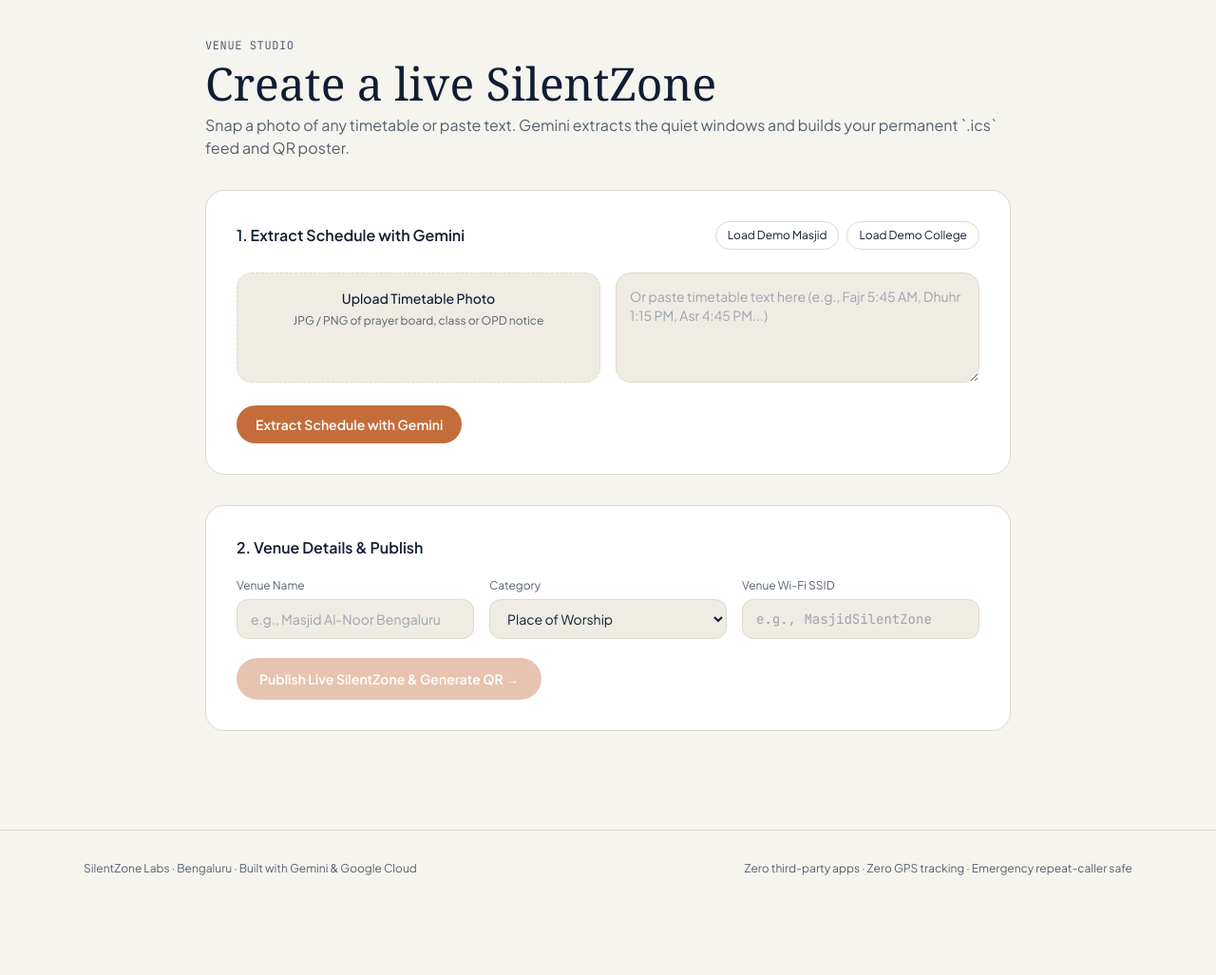
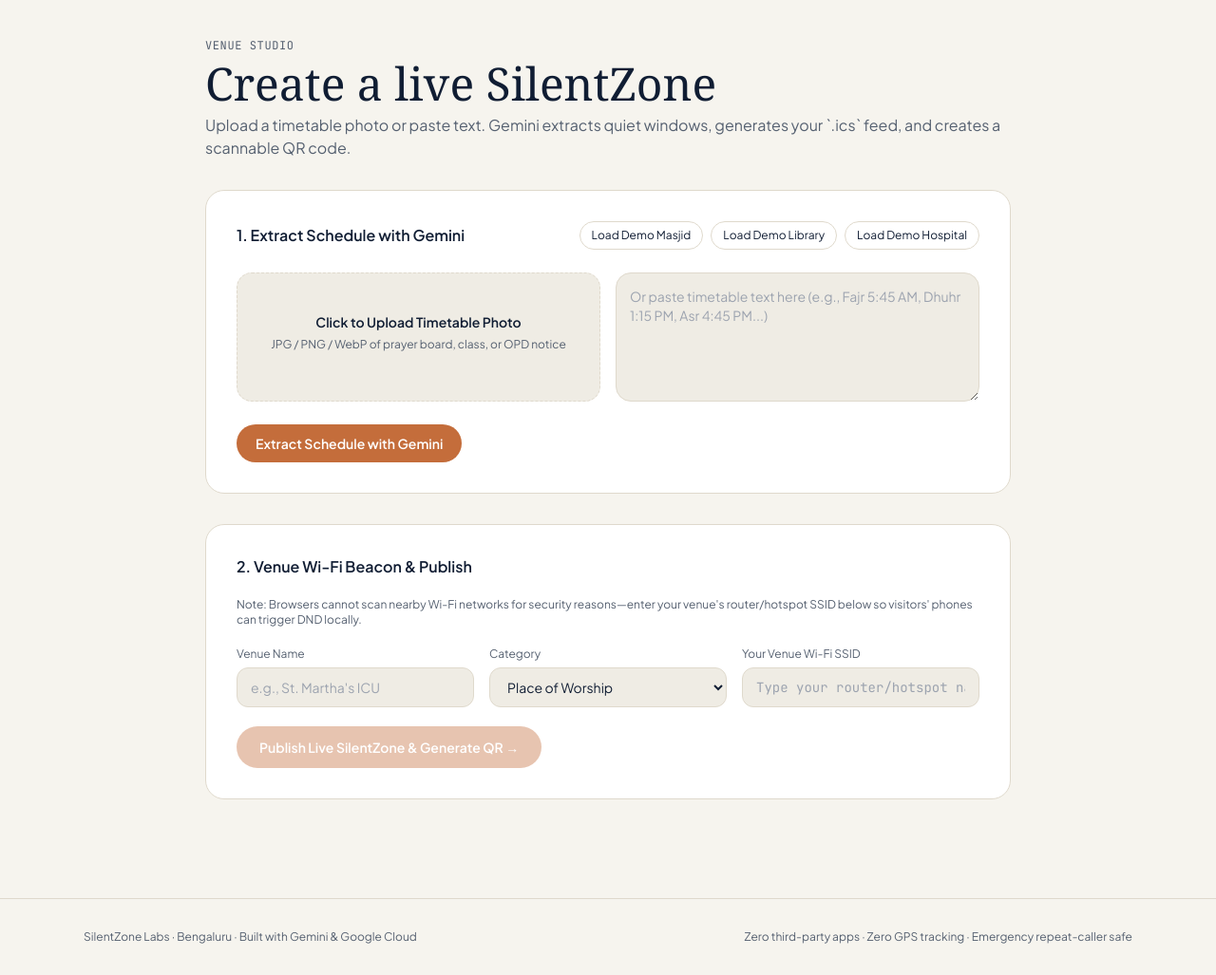
Before and after one commit to huntonigiri339-rgb/SilentZone, a FastAPI app: page /admin in a window 1280 px wide. Shown: the part 65-1092 px from the top of the page at 95% size. Before the commit the page ends 987 px from the top, so only its background shows below. Run offline with FastAPI, Linux system fonts and the light colour scheme; some libraries are stand-ins or nearby versions; some web fonts are replaced.

Commit message:
Add pre-seeded demo venues, HTTPS QR fix, OS detection, photo preview, and spotlight animations

```diff
--- a/app/main.py
+++ b/app/main.py
@@ -8,27 +8,96 @@ from app.gemini_service import parse_timetable, generate_setup_guide
 from app.ics_service import build_ics, generate_qr_data_uri
 from app.storage_service import save_venue, get_venue, get_ics, list_venues
 
-app = FastAPI(title="SilentZone", version="1.0.0")
+app = FastAPI(title="SilentZone", version="1.1.0")
 templates = Jinja2Templates(directory="app/templates")
 
 
-def _detect_device(ua: str) -> str:
+def _seed_demo_venues():
+    if list_venues():
+        return
+    demos = [
+        {
+            "venue_id": "masjid-al-noor-blr",
+            "name": "Masjid Al-Noor Bengaluru",
+            "category": "Place of Worship",
+            "ssid": "MasjidSilentZone",
+            "events": [
+                {"title": "Fajr Jamaat", "start_time": "05:45", "end_time": "06:05", "days": ["MO", "TU", "WE", "TH", "FR", "SA", "SU"], "notes": "Daily"},
+                {"title": "Dhuhr Jamaat", "start_time": "13:15", "end_time": "13:35", "days": ["MO", "TU", "WE", "TH", "SA", "SU"], "notes": "Daily"},
+                {"title": "Jumuah Khutbah & Prayer", "start_time": "13:15", "end_time": "14:00", "days": ["FR"], "notes": "Fridays"},
+                {"title": "Asr Jamaat", "start_time": "16:45", "end_time": "17:05", "days": ["MO", "TU", "WE", "TH", "FR", "SA", "SU"], "notes": "Daily"},
+                {"title": "Maghrib Jamaat", "start_time": "18:05", "end_time": "18:25", "days": ["MO", "TU", "WE", "TH", "FR", "SA", "SU"], "notes": "Daily"},
+                {"title": "Isha Jamaat", "start_time": "19:45", "end_time": "20:05", "days": ["MO", "TU", "WE", "TH", "FR", "SA", "SU"], "notes": "Daily"},
+            ],
+        },
+        {
+            "venue_id": "central-library-blr",
+            "name": "Central Engineering Library",
+            "category": "Library",
+            "ssid": "LibraryQuietZone",
+            "events": [
+                {"title": "Morning Study Block", "start_time": "09:00", "end_time": "12:30", "days": ["MO", "TU", "WE", "TH", "FR", "SA"], "notes": "Reading Hall"},
+                {"title": "Afternoon Focus Hours", "start_time": "14:00", "end_time": "17:30", "days": ["MO", "TU", "WE", "TH", "FR", "SA"], "notes": "Reading Hall"},
+            ],
+        },
+    ]
+    for d in demos:
+        ics = build_ics(d["name"], d["ssid"], d["events"])
+        save_venue(d, ics)
+
+
+@app.on_event("startup")
+async def startup_event():
+    _seed_demo_venues()
+
+
+def _external_base_url(request: Request) -> str:
+    proto = request.headers.get("x-forwarded-proto") or request.url.scheme
+    host = request.headers.get("x-forwarded-host") or request.headers.get("host") or request.url.netloc
+    return f"{proto}://{host}".rstrip("/")
+
+
+def _detect_device(ua: str) -> dict:
     u = (ua or "").lower()
     if "iphone" in u or "ipad" in u:
-        return "iPhone (iOS Focus & Shortcuts)"
+        return {
+            "id": "ios",
+            "label": "iPhone / iPad (iOS Focus & Shortcuts)",
+            "trigger": "iOS Focus Automation + Silent Notification Trigger",
+            "steps_hint": "Shortcuts -> Automation -> Wi-Fi Joins -> Turn Focus (Do Not Disturb) On",
+        }
     if "samsung" in u or "sm-" in u:
-        return "Samsung Galaxy (Modes & Routines)"
+        return {
+            "id": "samsung",
+            "label": "Samsung Galaxy (Modes & Routines)",
+            "trigger": "Samsung Modes & Routines -> Auto-DND",
+            "steps_hint": "Settings -> Modes & Routines -> If Wi-Fi + Calendar Active -> Do Not Disturb",
+        }
     if "pixel" in u:
-        return "Google Pixel (Android Rules)"
-    if "xiaomi" in u or "redmi" in u or "poco" in u:
-        return "Xiaomi / Redmi (Android + MacroDroid)"
-    if "android" in u:
-        return "Android (Modes & Routines / MacroDroid)"
-    return "Android or iPhone"
+        return {
+            "id": "pixel",
+            "label": "Google Pixel (Android Rules)",
+            "trigger": "Pixel System Rules -> Do Not Disturb",
+            "steps_hint": "Settings -> System -> Rules -> Add Wi-Fi Network -> Turn on Do Not Disturb",
+        }
+    if "xiaomi" in u or "redmi" in u or "poco" in u or "oneplus" in u or "android" in u:
+        return {
+            "id": "android",
+            "label": "Android (Modes / MacroDroid Silent Trigger)",
+            "trigger": "Android Wi-Fi + Calendar Silent Mode Trigger",
+            "steps_hint": "MacroDroid / Modes -> Trigger: Wi-Fi Connected + Calendar Busy -> Ringer Silent/DND",
+        }
+    return {
+        "id": "desktop",
+        "label": "Desktop Browser (Scan QR on Phone)",
+        "trigger": "Auto-detects Samsung, Pixel, Android & iOS on scan",
+        "steps_hint": "Scan the QR code with your phone camera to get OS-specific silent triggers",
+    }
 
 
 @app.get("/", response_class=HTMLResponse)
 async def home(request: Request):
+    _seed_demo_venues()
     venues = list_venues()[:6]
     return templates.TemplateResponse(
         request=request, name="index.html", context={"venues": venues}
@@ -37,6 +106,7 @@ async def home(request: Request):
 
 @app.get("/admin", response_class=HTMLResponse)
 async def admin_portal(request: Request):
+    _seed_demo_venues()
     venues = list_venues()
     return templates.TemplateResponse(
         request=request, name="admin.html", context={"venues": venues}
@@ -52,7 +122,10 @@ async def api_parse_timetable(
     mime_type = None
     if file and file.filename:
         image_bytes = await file.read()
-        mime_type = file.content_type or "image/jpeg"
+        if len(image_bytes) > 0:
+            mime_type = file.content_type or "image/jpeg"
+        else:
+            image_bytes = None
 
     if not image_bytes and not (raw_text and raw_text.strip()):
         raise HTTPException(status_code=400, detail="Upload a timetable image or enter text.")
@@ -88,14 +161,16 @@ async def api_create_venue(
 
 @app.get("/v/{venue_id}", response_class=HTMLResponse)
 async def venue_page(request: Request, venue_id: str):
+    _seed_demo_venues()
     venue = get_venue(venue_id)
     if not venue:
         raise HTTPException(status_code=404, detail="Venue not found")
-    base_url = str(request.base_url).rstrip("/")
+    base_url = _external_base_url(request)
     venue_url = f"{base_url}/v/{venue_id}"
     ics_url = f"{base_url}/v/{venue_id}/calendar.ics"
+    webcal_url = ics_url.replace("https://", "webcal://").replace("http://", "webcal://")
     qr_uri = generate_qr_data_uri(venue_url)
-    detected_device = _detect_device(request.headers.get("user-agent", ""))
+    device_info = _detect_device(request.headers.get("user-agent", ""))
     return templates.TemplateResponse(
         request=request,
         name="venue.html",
@@ -103,18 +178,20 @@ async def venue_page(request: Request, venue_id: str):
             "venue": venue,
             "venue_url": venue_url,
             "ics_url": ics_url,
+            "webcal_url": webcal_url,
             "qr_uri": qr_uri,
-            "detected_device": detected_device,
+            "device_info": device_info,
         },
     )
 
 
 @app.get("/v/{venue_id}/poster", response_class=HTMLResponse)
 async def venue_poster(request: Request, venue_id: str):
+    _seed_demo_venues()
     venue = get_venue(venue_id)
     if not venue:
         raise HTTPException(status_code=404, detail="Venue not found")
-    base_url = str(request.base_url).rstrip("/")
+    base_url = _external_base_url(request)
     venue_url = f"{base_url}/v/{venue_id}"
     qr_uri = generate_qr_data_uri(venue_url)
     return templates.TemplateResponse(
@@ -126,13 +203,17 @@ async def venue_poster(request: Request, venue_id: str):
 
 @app.get("/v/{venue_id}/calendar.ics")
 async def venue_ics(venue_id: str):
+    _seed_demo_venues()
     ics_content = get_ics(venue_id)
     if not ics_content:
         raise HTTPException(status_code=404, detail="Calendar feed not found")
     return Response(
         content=ics_content,
         media_type="text/calendar; charset=utf-8",
-        headers={"Content-Disposition": f'inline; filename="{venue_id}.ics"'},
+        headers={
+            "Content-Disposition": f'attachment; filename="{venue_id}.ics"',
+            "Cache-Control": "no-cache",
+        },
     )
 
 
--- a/app/templates/admin.html
+++ b/app/templates/admin.html
@@ -1,11 +1,11 @@
 {% extends "base.html" %}
 {% block title %}Venue Studio — SilentZone{% endblock %}
 {% block content %}
-<section class="max-w-4xl mx-auto px-4 sm:px-6 py-10 space-y-8">
+<section class="max-w-4xl mx-auto px-4 sm:px-6 py-10 space-y-8 sz-reveal">
   <div class="space-y-2">
     <p class="text-xs font-mono-code uppercase tracking-wider sz-muted">Venue Studio</p>
     <h1 class="font-editorial text-4xl sm:text-5xl">Create a live SilentZone</h1>
-    <p class="text-sm sm:text-base sz-muted">Snap a photo of any timetable or paste text. Gemini extracts the quiet windows and builds your permanent `.ics` feed and QR poster.</p>
+    <p class="text-sm sm:text-base sz-muted">Upload a timetable photo or paste text. Gemini extracts quiet windows, generates your `.ics` feed, and creates a scannable QR code.</p>
   </div>
 
   <div class="sz-card p-6 sm:p-8 space-y-6">
@@ -13,23 +13,27 @@
       <h2 class="font-semibold text-base">1. Extract Schedule with Gemini</h2>
       <div class="flex flex-wrap gap-2">
         <button type="button" onclick="loadDemo('masjid')" class="text-xs px-3 py-1.5 rounded-full border sz-border hover:opacity-80">Load Demo Masjid</button>
-        <button type="button" onclick="loadDemo('library')" class="text-xs px-3 py-1.5 rounded-full border sz-border hover:opacity-80">Load Demo College</button>
+        <button type="button" onclick="loadDemo('library')" class="text-xs px-3 py-1.5 rounded-full border sz-border hover:opacity-80">Load Demo Library</button>
+        <button type="button" onclick="loadDemo('hospital')" class="text-xs px-3 py-1.5 rounded-full border sz-border hover:opacity-80">Load Demo Hospital</button>
       </div>
     </div>
 
     <div class="grid sm:grid-cols-2 gap-4">
-      <label class="block p-4 rounded-2xl border border-dashed sz-border sz-surface-2 cursor-pointer text-center space-y-1.5">
-        <span class="block text-sm font-medium">Upload Timetable Photo</span>
-        <span class="block text-xs sz-muted">JPG / PNG of prayer board, class or OPD notice</span>
-        <input id="photoInput" type="file" accept="image/*" class="hidden" onchange="document.getElementById('fileName').textContent = this.files[0]?.name || ''" />
-        <span id="fileName" class="block text-xs font-mono-code" style="color: var(--accent);"></span>
-      </label>
+      <div class="p-4 rounded-2xl border border-dashed sz-border sz-surface-2 flex flex-col items-center justify-center text-center space-y-2">
+        <label for="photoInput" class="cursor-pointer space-y-1.5 w-full">
+          <span class="block text-sm font-semibold">Click to Upload Timetable Photo</span>
+          <span class="block text-xs sz-muted">JPG / PNG / WebP of prayer board, class, or OPD notice</span>
+          <span id="fileName" class="block text-xs font-mono-code pt-1" style="color: var(--accent);"></span>
+        </label>
+        <input id="photoInput" type="file" accept="image/*" class="hidden" onchange="previewPhoto(this)" />
+        <img id="photoPreview" class="hidden max-h-32 rounded-xl border sz-border object-contain mt-2" />
+      </div>
       <div>
-        <textarea id="rawText" rows="4" placeholder="Or paste timetable text here (e.g., Fajr 5:45 AM, Dhuhr 1:15 PM, Asr 4:45 PM...)" class="w-full h-full p-3.5 rounded-2xl border sz-border sz-surface-2 text-sm focus:outline-none"></textarea>
+        <textarea id="rawText" rows="5" placeholder="Or paste timetable text here (e.g., Fajr 5:45 AM, Dhuhr 1:15 PM, Asr 4:45 PM...)" class="w-full h-full p-3.5 rounded-2xl border sz-border sz-surface-2 text-sm focus:outline-none"></textarea>
       </div>
     </div>
 
-    <div class="flex items-center gap-3">
+    <div class="flex flex-wrap items-center gap-3">
       <button type="button" id="parseBtn" onclick="runGeminiParse()" class="sz-btn-primary px-5 py-2.5 rounded-full text-sm font-semibold">Extract Schedule with Gemini</button>
       <span id="parseStatus" class="text-xs sz-muted font-mono-code"></span>
     </div>
@@ -41,11 +45,12 @@
   </div>
 
   <form action="/api/venues" method="POST" class="sz-card p-6 sm:p-8 space-y-5">
-    <h2 class="font-semibold text-base">2. Venue Details &amp; Publish</h2>
+    <h2 class="font-semibold text-base">2. Venue Wi-Fi Beacon &amp; Publish</h2>
+    <p class="text-xs sz-muted">Note: Browsers cannot scan nearby Wi-Fi networks for security reasons—enter your venue's router/hotspot SSID below so visitors' phones can trigger DND locally.</p>
     <div class="grid sm:grid-cols-3 gap-4">
       <div>
         <label class="block text-xs sz-muted mb-1.5">Venue Name</label>
-        <input id="venueName" name="name" required placeholder="e.g., Masjid Al-Noor Bengaluru" class="w-full px-3.5 py-2.5 rounded-xl border sz-border sz-surface-2 text-sm focus:outline-none" />
+        <input id="venueName" name="name" required placeholder="e.g., St. Martha's ICU" class="w-full px-3.5 py-2.5 rounded-xl border sz-border sz-surface-2 text-sm focus:outline-none" />
       </div>
       <div>
         <label class="block text-xs sz-muted mb-1.5">Category</label>
@@ -58,8 +63,8 @@
         </select>
       </div>
       <div>
-        <label class="block text-xs sz-muted mb-1.5">Venue Wi-Fi SSID</label>
-        <input id="venueSsid" name="ssid" required placeholder="e.g., MasjidSilentZone" class="w-full px-3.5 py-2.5 rounded-xl border sz-border sz-surface-2 font-mono-code text-sm focus:outline-none" />
+        <label class="block text-xs sz-muted mb-1.5">Your Venue Wi-Fi SSID</label>
+        <input id="venueSsid" name="ssid" required placeholder="Type your router/hotspot name" class="w-full px-3.5 py-2.5 rounded-xl border sz-border sz-surface-2 font-mono-code text-sm focus:outline-none" />
       </div>
     </div>
     <input type="hidden" id="eventsJson" name="events_json" value="[]" />
@@ -70,17 +75,31 @@
 </section>
 
 <script>
+function previewPhoto(input) {
+  const file = input.files && input.files[0];
+  if (!file) return;
+  document.getElementById('fileName').textContent = `${file.name} (${Math.round(file.size/1024)} KB)`;
+  const img = document.getElementById('photoPreview');
+  img.src = URL.createObjectURL(file);
+  img.classList.remove('hidden');
+}
+
 function loadDemo(type) {
   if (type === 'masjid') {
-    document.getElementById('rawText').value = 'Masjid Al-Noor Bengaluru — Fajr Jamaat 5:45 AM, Dhuhr 1:15 PM, Asr 4:45 PM, Maghrib 6:05 PM, Isha 7:45 PM, Jumuah 1:30 PM Fridays';
+    document.getElementById('rawText').value = 'Masjid Al-Noor Bengaluru — Fajr Jamaat 5:45 AM, Dhuhr 1:15 PM, Asr 4:45 PM, Maghrib 6:05 PM, Isha 7:45 PM';
     document.getElementById('venueName').value = 'Masjid Al-Noor Bengaluru';
     document.getElementById('venueCategory').value = 'Place of Worship';
     document.getElementById('venueSsid').value = 'MasjidSilentZone';
-  } else {
+  } else if (type === 'library') {
     document.getElementById('rawText').value = 'Central Engineering Library — Morning Quiet Hours 9:00 AM to 12:30 PM, Afternoon Study Block 2:00 PM to 5:30 PM (Monday to Saturday)';
     document.getElementById('venueName').value = 'Central Engineering Library';
     document.getElementById('venueCategory').value = 'Library';
     document.getElementById('venueSsid').value = 'LibraryQuietZone';
+  } else {
+    document.getElementById('rawText').value = 'City Care Hospital ICU — Morning Rounds 8:00 AM to 11:00 AM, Afternoon Quiet Recovery 2:00 PM to 4:00 PM, Night Quiet Hours 9:00 PM to 6:00 AM';
+    document.getElementById('venueName').value = 'City Care Hospital ICU';
+    document.getElementById('venueCategory').value = 'Hospital / Clinic';
+    document.getElementById('venueSsid').value = 'HospitalSilentICU';
   }
 }
 
--- a/app/templates/base.html
+++ b/app/templates/base.html
@@ -17,7 +17,8 @@
       --muted: #556070;
       --border: #DFD9CC;
       --accent: #C46D3B;
-      --accent-soft: rgba(196, 109, 59, 0.12);
+      --accent-soft: rgba(196, 109, 59, 0.14);
+      --glow: rgba(196, 109, 59, 0.18);
     }
     html.dark {
       --bg: #0C0D0F;
@@ -27,10 +28,11 @@
       --muted: #98A0AD;
       --border: #262A33;
       --accent: #D88A5B;
-      --accent-soft: rgba(216, 138, 91, 0.14);
+      --accent-soft: rgba(216, 138, 91, 0.16);
+      --glow: rgba(216, 138, 91, 0.22);
     }
-    html[data-accent="teal"] { --accent: #0F9D8A; --accent-soft: rgba(15, 157, 138, 0.14); }
-    html[data-accent="navy"] { --accent: #3B82F6; --accent-soft: rgba(59, 130, 246, 0.14); }
+    html[data-accent="teal"] { --accent: #0F9D8A; --accent-soft: rgba(15, 157, 138, 0.15); --glow: rgba(15, 157, 138, 0.22); }
+    html[data-accent="navy"] { --accent: #3B82F6; --accent-soft: rgba(59, 130, 246, 0.15); --glow: rgba(59, 130, 246, 0.22); }
 
     body {
       background: var(--bg);
@@ -40,24 +42,54 @@
     }
     .font-editorial { font-family: 'Instrument Serif', Georgia, serif; }
     .font-mono-code { font-family: 'JetBrains Mono', monospace; }
+
+    /* Interactive Spotlight Cards (Linear / Stripe style cursor tracking) */
     .sz-card {
+      position: relative;
       background: var(--surface);
       border: 1px solid var(--border);
       border-radius: 1.25rem;
+      overflow: hidden;
+      transition: transform 0.25s cubic-bezier(0.22, 1, 0.36, 1), border-color 0.25s ease, box-shadow 0.25s ease;
     }
-    .sz-pill {
-      background: var(--accent-soft);
-      color: var(--accent);
+    .sz-card::before {
+      content: "";
+      position: absolute;
+      inset: 0;
+      pointer-events: none;
+      opacity: 0;
+      transition: opacity 0.3s ease;
+      background: radial-gradient(420px circle at var(--mx, 50%) var(--my, 50%), var(--glow), transparent 60%);
     }
+    .sz-card:hover {
+      transform: translateY(-3px);
+      border-color: color-mix(in srgb, var(--accent) 45%, var(--border));
+      box-shadow: 0 12px 32px -12px rgba(0, 0, 0, 0.18);
+    }
+    .sz-card:hover::before { opacity: 1; }
+    .sz-card > * { position: relative; z-index: 1; }
+
+    .sz-pill { background: var(--accent-soft); color: var(--accent); }
     .sz-btn-primary {
       background: var(--accent);
       color: #FFFFFF;
-      transition: transform 0.15s ease, opacity 0.15s ease;
+      transition: transform 0.18s cubic-bezier(0.22, 1, 0.36, 1), opacity 0.15s ease, box-shadow 0.2s ease;
     }
-    .sz-btn-primary:hover { opacity: 0.92; transform: translateY(-1px); }
+    .sz-btn-primary:hover {
+      opacity: 0.94;
+      transform: translateY(-1px) scale(1.01);
+      box-shadow: 0 8px 20px -6px var(--glow);
+    }
+    .sz-btn-primary:active { transform: translateY(0) scale(0.98); }
     .sz-muted { color: var(--muted); }
     .sz-border { border-color: var(--border); }
     .sz-surface-2 { background: var(--surface-2); }
+
+    @keyframes fadeUp {
+      from { opacity: 0; transform: translateY(12px); }
+      to { opacity: 1; transform: translateY(0); }
+    }
+    .sz-reveal { animation: fadeUp 0.5s cubic-bezier(0.22, 1, 0.36, 1) both; }
   </style>
   <script>
     (function() {
@@ -76,7 +108,7 @@
   <header class="sticky top-0 z-40 backdrop-blur-md border-b sz-border" style="background: color-mix(in srgb, var(--bg) 84%, transparent);">
     <div class="max-w-6xl mx-auto px-4 sm:px-6 h-16 flex items-center justify-between gap-3">
       <a href="/" class="flex items-center gap-2.5 group">
-        <span class="w-8 h-8 rounded-full flex items-center justify-center border sz-border sz-surface-2">
+        <span class="w-8 h-8 rounded-full flex items-center justify-center border sz-border sz-surface-2 transition-transform group-hover:scale-105">
           <span class="w-2.5 h-2.5 rounded-full" style="background: var(--accent);"></span>
         </span>
         <span class="font-semibold tracking-tight text-base">SilentZone <span class="font-normal sz-muted text-xs">Labs</span></span>
@@ -90,14 +122,14 @@
 
       <div class="flex items-center gap-2">
         <div class="flex items-center rounded-full p-0.5 border sz-border sz-surface-2 text-xs">
-          <button onclick="setTheme('system')" data-theme-btn="system" class="px-2.5 py-1 rounded-full">Auto</button>
-          <button onclick="setTheme('light')" data-theme-btn="light" class="px-2.5 py-1 rounded-full">Light</button>
-          <button onclick="setTheme('dark')" data-theme-btn="dark" class="px-2.5 py-1 rounded-full">Dark</button>
+          <button onclick="setTheme('system')" data-theme-btn="system" class="px-2.5 py-1 rounded-full transition-colors">Auto</button>
+          <button onclick="setTheme('light')" data-theme-btn="light" class="px-2.5 py-1 rounded-full transition-colors">Light</button>
+          <button onclick="setTheme('dark')" data-theme-btn="dark" class="px-2.5 py-1 rounded-full transition-colors">Dark</button>
         </div>
         <div class="hidden sm:flex items-center gap-1.5 pl-1">
-          <button onclick="setAccent('copper')" title="Copper" class="w-4 h-4 rounded-full border border-white/30" style="background:#C46D3B;"></button>
-          <button onclick="setAccent('teal')" title="Acoustic Teal" class="w-4 h-4 rounded-full border border-white/30" style="background:#0F9D8A;"></button>
-          <button onclick="setAccent('navy')" title="Signal Blue" class="w-4 h-4 rounded-full border border-white/30" style="background:#3B82F6;"></button>
+          <button onclick="setAccent('copper')" title="Copper" class="w-4 h-4 rounded-full border border-white/30 transition-transform hover:scale-125" style="background:#C46D3B;"></button>
+          <button onclick="setAccent('teal')" title="Acoustic Teal" class="w-4 h-4 rounded-full border border-white/30 transition-transform hover:scale-125" style="background:#0F9D8A;"></button>
+          <button onclick="setAccent('navy')" title="Signal Blue" class="w-4 h-4 rounded-full border border-white/30 transition-transform hover:scale-125" style="background:#3B82F6;"></button>
         </div>
         <a href="/admin" class="sz-btn-primary text-xs sm:text-sm font-medium px-3.5 py-2 rounded-full">Create Zone</a>
       </div>
@@ -140,6 +172,15 @@
       if ((localStorage.getItem('sz_theme') || 'system') === 'system') applyTheme('system');
     });
     applyTheme(localStorage.getItem('sz_theme') || 'system');
+
+    // Cursor-tracking spotlight on every .sz-card
+    document.addEventListener('mousemove', (e) => {
+      document.querySelectorAll('.sz-card').forEach(card => {
+        const rect = card.getBoundingClientRect();
+        card.style.setProperty('--mx', `${e.clientX - rect.left}px`);
+        card.style.setProperty('--my', `${e.clientY - rect.top}px`);
+      });
+    });
   </script>
 </body>
 </html>
```
Also changed, not shown: app/templates/venue.html (+44 -12 lines).
